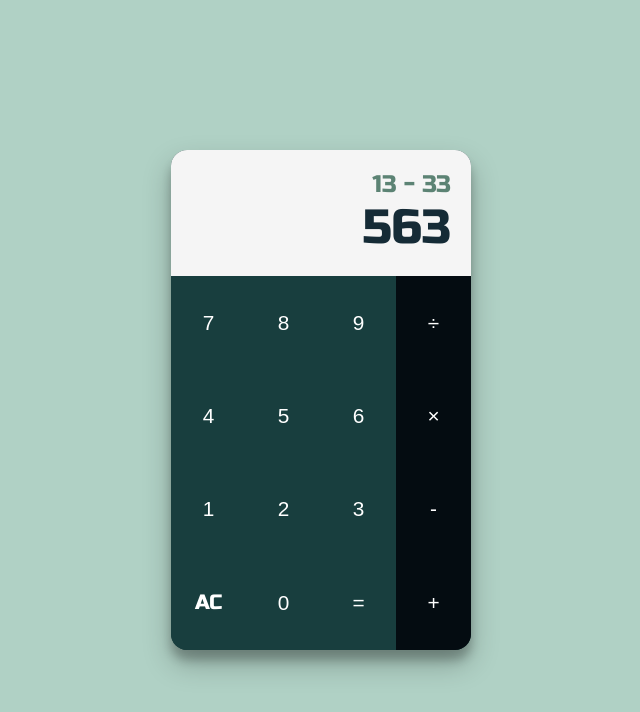
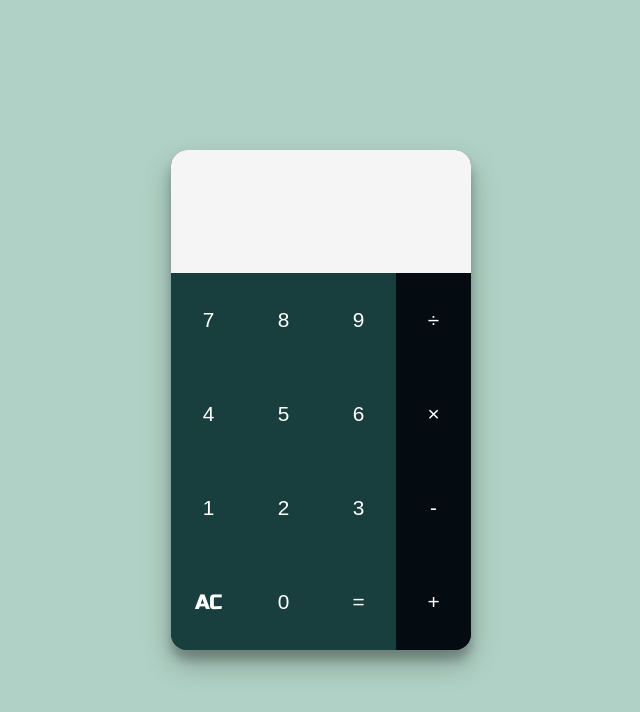
Before and after one commit to aivan-cva/calculator, a website built with Vite: page index.html in a window 1280 px wide. Both pictures are taken after a click on the button "AC". Shown: the whole page, without its empty margins (319-959 px from the left). Built offline with nearby package versions, Linux system fonts and the light colour scheme.

Commit message:
DOM changes to calculations

```diff
--- a/index.html
+++ b/index.html
@@ -9,8 +9,8 @@
   <body>
     <div class="calculator-container" id="calculator">
       <div class="display" id="display">
-        <div class="operations">13 - 33</div>
-        <div class="numbers">563</div>
+        <div id="operations"></div>
+        <div id="numbers">0</div>
       </div>
       <div class="buttons-container">
 
--- a/main.js
+++ b/main.js
@@ -1,4 +1,6 @@
 const buttons = document.querySelectorAll("button");
+const numbersDisplay = document.getElementById("numbers");
+const operationsDisplay = document.getElementById("operations");
 
 buttons.forEach((btn) => {
   btn.addEventListener("click", (event) => {
@@ -35,26 +37,52 @@ let operation = {
   operator: "",
 };
 
+const changeDisplay = () => {
+  const OPERATORS = {
+    plus: "+",
+    sub: "-",
+    div: "&#247;",
+    mult: "&#215;",
+  };
+
+  let firstNum = operation.a.join("");
+  let secondNum = operation.b.join("");
+  let oper = OPERATORS[operation.operator] || "";
+  let disp = `${firstNum} ${oper} ${secondNum}`;
+
+  console.log(disp);
+  numbersDisplay.innerHTML = disp;
+};
+
 const handleNum = (num) => {
   let lenghtA = operation.a.length;
 
   if (lenghtA === 0) {
     operation.a.push(num);
+    changeDisplay();
+    console.log(operation.a, operation.b, operation.operator);
+    return;
   }
   if (lenghtA > 0 && operation.operator === "") {
     operation.a.push(num);
+    changeDisplay();
+    console.log(operation.a, operation.b, operation.operator);
+    return;
   }
   if (lenghtA > 0 && operation.operator != "") {
     operation.b.push(num);
+
+    changeDisplay();
+    console.log(operation.a, operation.b, operation.operator);
+    return;
   }
-
-  console.log(operation.a, operation.b, operation.operator);
 };
 
 const handleChar = (char) => {
   // debugger
   console.log(char);
   if (operation.a.length === 0 && operation.b.length === 0) {
+    changeDisplay();
     console.log(operation.a, operation.b, operation.operator);
     return;
   }
@@ -65,12 +93,14 @@ const handleChar = (char) => {
       b: [],
       operator: "",
     };
+    changeDisplay();
     console.log(operation.a, operation.b, operation.operator);
     return;
   }
 
   if (char === "equal") {
     if (!operation.b) {
+      changeDisplay();
       return;
     }
     if (operation.a && operation.b && operation.operator) {
@@ -80,6 +110,7 @@ const handleChar = (char) => {
         b: [],
         operator: "",
       };
+      changeDisplay();
       console.log(operation.a, operation.b, operation.operator);
       return;
     }
@@ -96,11 +127,13 @@ const handleChar = (char) => {
       b: [],
       operator: char,
     };
+    changeDisplay();
     console.log(operation.a, operation.b, operation.operator);
     return;
   }
 
   operation.operator = char;
+  changeDisplay();
   console.log(operation.a, operation.b, operation.operator);
   return;
 };
```
